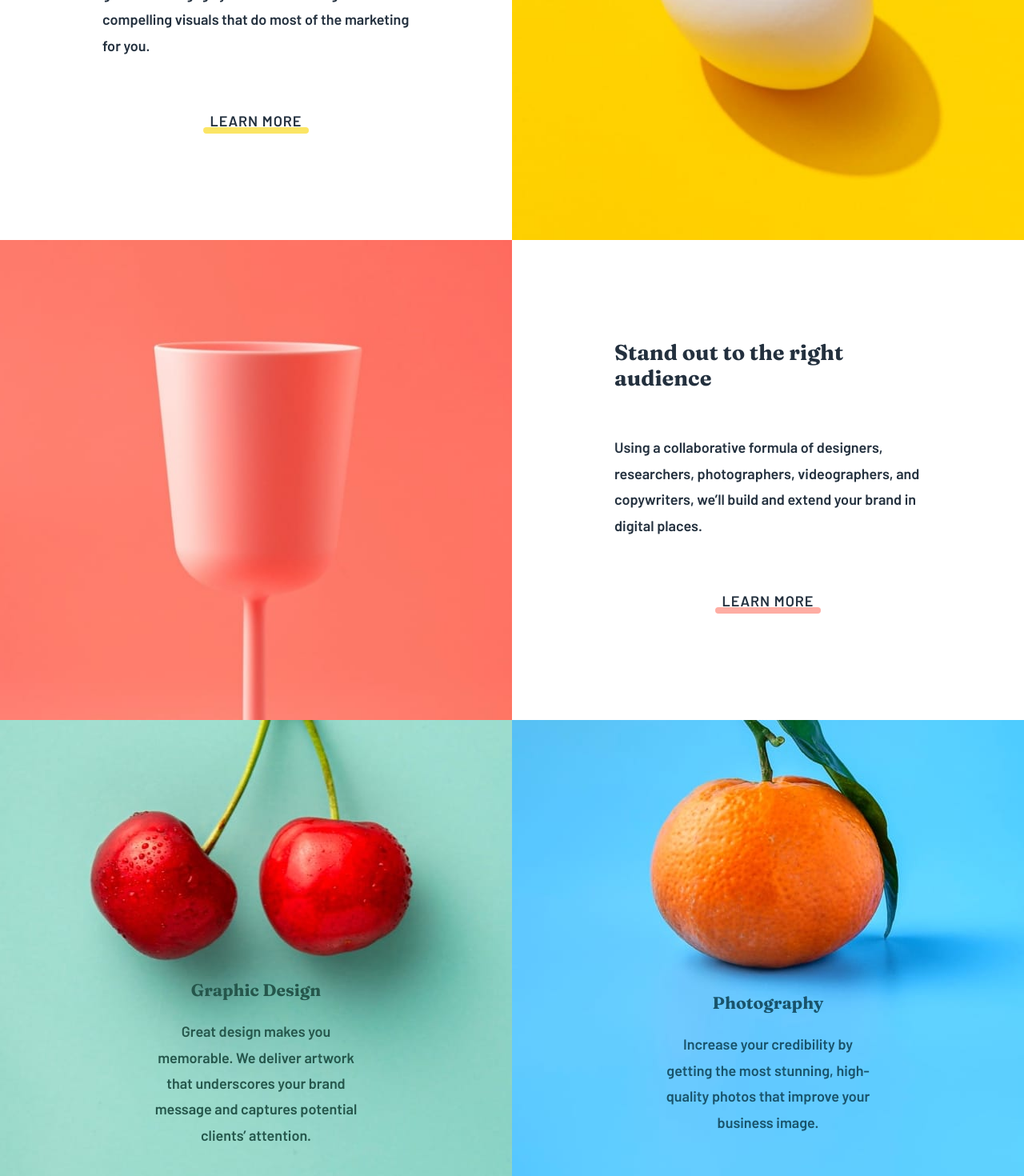
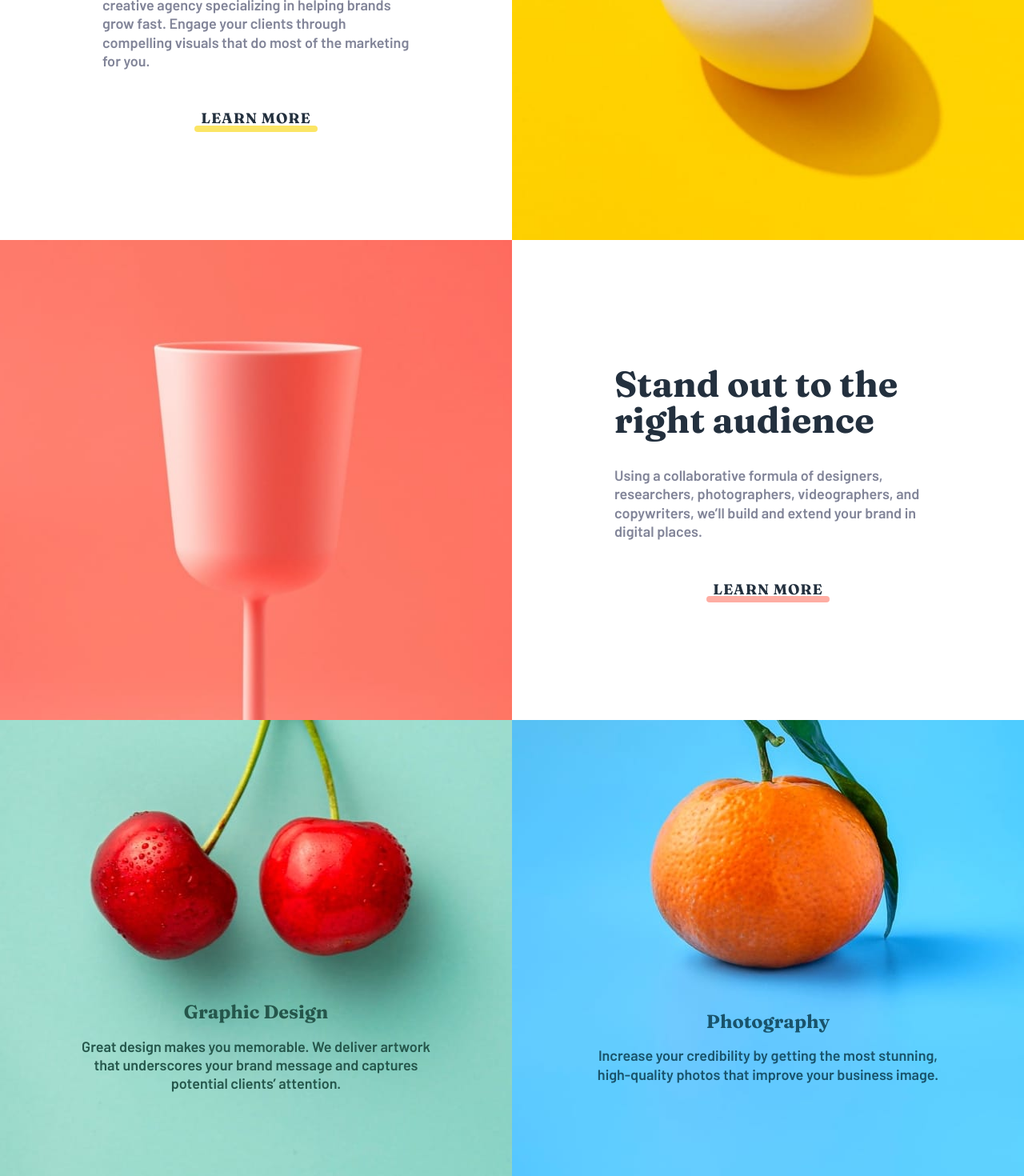
Before and after one commit to Birrellc/Practice__Sunnyside-Agency, a React (Create React App) app: page / in a window 1280 px wide. Shown: the part 1100-2570 px from the top of the page at 80% size. Built offline with nearby package versions, Linux system fonts and the light colour scheme; the HTML template or start-up script is replaced by a standard one.

Commit message:
Styles: adjusted info component styling

```diff
--- a/src/components/Info/Info.js
+++ b/src/components/Info/Info.js
@@ -3,12 +3,12 @@ import './InfoStyles.css';
 
 const Info = () => {
   return (
-    <div className='info'>
+    <div id='about' className='info'>
       <div className='container'>
         <div className='content'>
           <div className='set-one'>
             <img src={require('./images/image-transform.jpg')} alt='' />
-            <div className='text'>
+            <div className='text padding'>
               <h2 className='info-heading-one'>Transform your brand</h2>
 
               <p className='info-text'>
@@ -25,7 +25,7 @@ const Info = () => {
           </div>
           <div className='set-two'>
             <img src={require('./images/image-stand-out.jpg')} alt='' />
-            <div className='text'>
+            <div className='text padding'>
               <h2 className='info-heading-one'>
                 Stand out to the right audience
               </h2>
@@ -39,9 +39,9 @@ const Info = () => {
               </a>
             </div>
           </div>
-          <div className='group'>
+          <div id='services' className='group'>
             <div className='set-three'>
-              <div className='text'>
+              <div className='text-2'>
                 <h3 className='info-heading-two'>Graphic Design</h3>
                 <p className='graphic-text'>
                   Great design makes you memorable. We deliver artwork that
@@ -52,7 +52,7 @@ const Info = () => {
             </div>
 
             <div className='set-four'>
-              <div className='text'>
+              <div className='text-2'>
                 <h3 className='info-heading-three'>Photography</h3>
                 <p className='photography-text'>
                   Increase your credibility by getting the most stunning,
--- a/src/components/Info/InfoStyles.css
+++ b/src/components/Info/InfoStyles.css
@@ -7,12 +7,26 @@
     text-align: center;
 }
 
+.padding {
+    padding-top: 1rem;
+}
+
 .info .content .set-one {
     display: flex;
     flex-direction: column;
     justify-content: center;
     width: auto;
     height: auto;
+}
+
+.info h2 {
+    font-size: 1.5rem;
+    text-align: center;
+}
+
+.info h3 {
+    font-weight: 700;
+    font-size: 1.3rem;
 }
 
 .info .content img {
@@ -37,9 +51,11 @@
     display: flex;
     align-items: center;
     justify-content: center;
-    padding: 3rem 0;
-    text-align: left;
-    width: 60%;
+    padding: 2rem 0;
+    text-align: center;
+    line-height: 1.3rem;
+    width: 80%;
+    color: hsl(232, 10%, 55%);
 }
 
 .info .content .set-two {
@@ -71,26 +87,38 @@
     background-position: center;
 }
 
+.text-2 {
+    display: flex;
+    flex-direction: column;
+    justify-content: center;
+    align-items: center;
+    width: 70%;
+    height: 75vh;
+    padding-bottom: 2rem;
+}
+
 .info .set-three div {
-    padding-top: 40%;
+    padding-top: 70%;
     height: 75vh;
     display: flex;
     flex-direction: column;
     margin: auto;
     color: hsl(167, 40%, 24%);
+    line-height: 1.3rem;
 }
 
 .info .set-four div {
-    padding-top: 40%;
+    padding-top: 70%;
     height: 75vh;
     display: flex;
     flex-direction: column;
     margin: auto;
     color: hsl(198, 62%, 26%);
+    line-height: 1.3rem;
 }
 
-.info .graphic-text,
-.info .photography-text {
+.info .graphic-text p,
+.info .photography-text p {
     width: 80%;
 }
 
@@ -100,8 +128,13 @@
 }
 
 .text a {
+    font-family: 'Fraunces', serif;
+    font-weight: 700;
     text-transform: uppercase;
     text-decoration: none;
+    display: flex;
+    justify-content: flex-start;
+    align-items: flex-start;
     letter-spacing: 1px;
     position: relative;
     padding: 8px;
@@ -132,8 +165,14 @@
 
 @media screen and (min-width: 768px) {
 
-    p {
-        text-align: center;
+    .info p,
+    .info h2 {
+        text-align: left !important;
+    }
+
+    .info h2 {
+        font-size: 2.5rem;
+        line-height: 2.5rem;
     }
 
     .info .content .set-one {
@@ -157,12 +196,21 @@
         width: 50%;
     }
 
+    .info .content .text p {
+        width: 60%;
+    }
+
     .info .content .set-two {
         display: flex;
         flex-direction: row;
         justify-content: center;
         width: 100%;
         height: 75vh;
+    }
+
+    .info .set-four div,
+    .info .set-three div {
+        padding-top: 60%;
     }
 
     .info .content .group {
@@ -174,6 +222,29 @@
     .info .content .group .set-three {
         width: 50%;
     }
+
+    .text-2 {
+        display: flex;
+        flex-direction: column;
+        justify-content: center;
+        align-items: center;
+        width: 70%;
+        height: 75vh;
+        padding-bottom: 2rem;
+    }
+
+    .text-2 p {
+        text-align: center !important;
+    }
+}
+
+@media screen and (min-width: 1200px) {
+
+    .info .set-four div,
+    .info .set-three div {
+        padding-top: 40%;
+    }
+
 }
 
 
```
